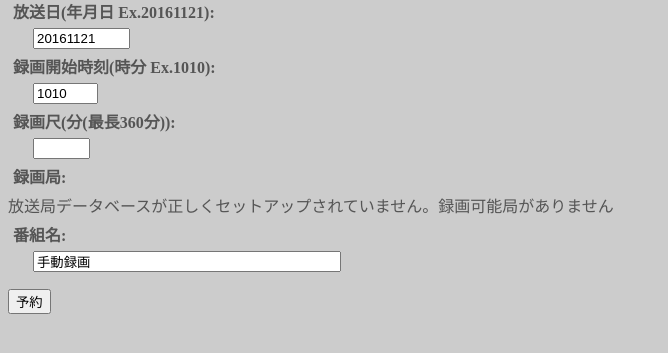
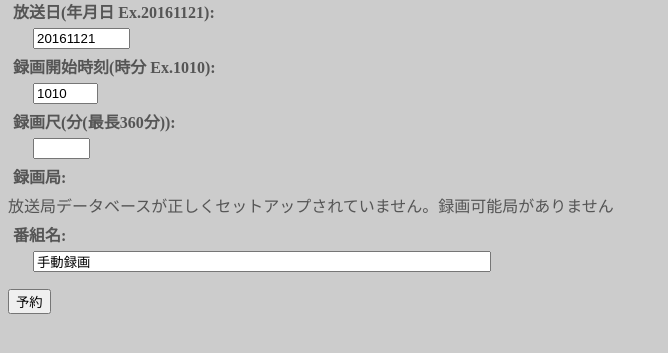
Before and after one commit to haru8/foltia, a PHP site: page /m.php in a window 1280 px wide. Shown: the part 179-532 px from the top of the page, without its empty margins (0-668 px from the left). Run offline with PHP 8.4, Linux system fonts and the light colour scheme; data that the repository does not hold is empty; a stand-in replaces the project's code that opens the database connection; some libraries are stand-ins or nearby versions.

Commit message:
番組名 欄を広げる。

```diff
--- a/php/m.php
+++ b/php/m.php
@@ -285,7 +285,7 @@ print "<input name="useditial" type="radio" value="1" />  する
 */
 ?>
     <dt><label for="pname">番組名:</label></dt>
-      <dd><input name="pname" type="text" id="pname" style="width:300px;" value="<?php print "$pname"; ?>" /></dd>
+      <dd><input name="pname" type="text" id="pname" style="width:450px;" value="<?php print "$pname"; ?>" /></dd>
   </dl>
 <!-- <p  style='background-color: #DDDDFF'>
 繰り返し指定-毎週以下の曜日に録画:
```
